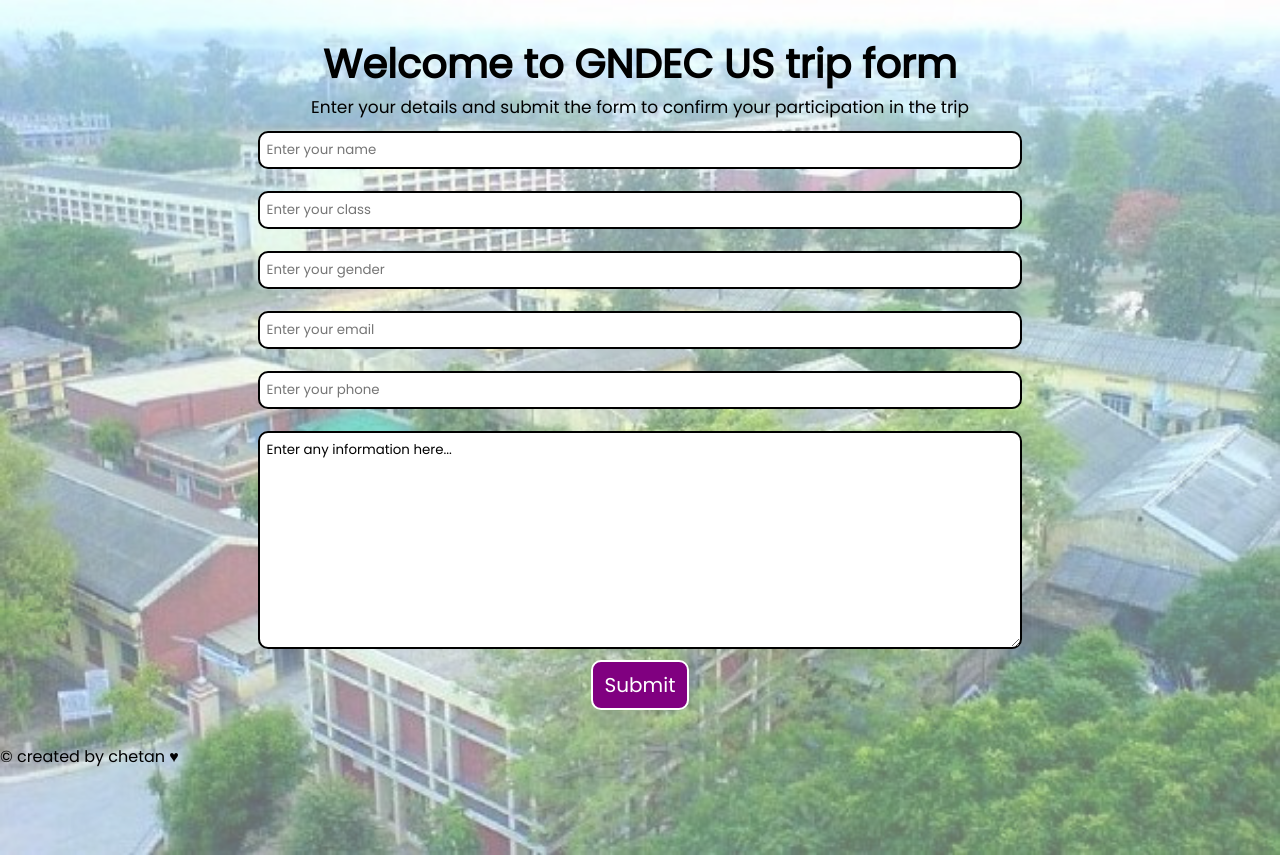
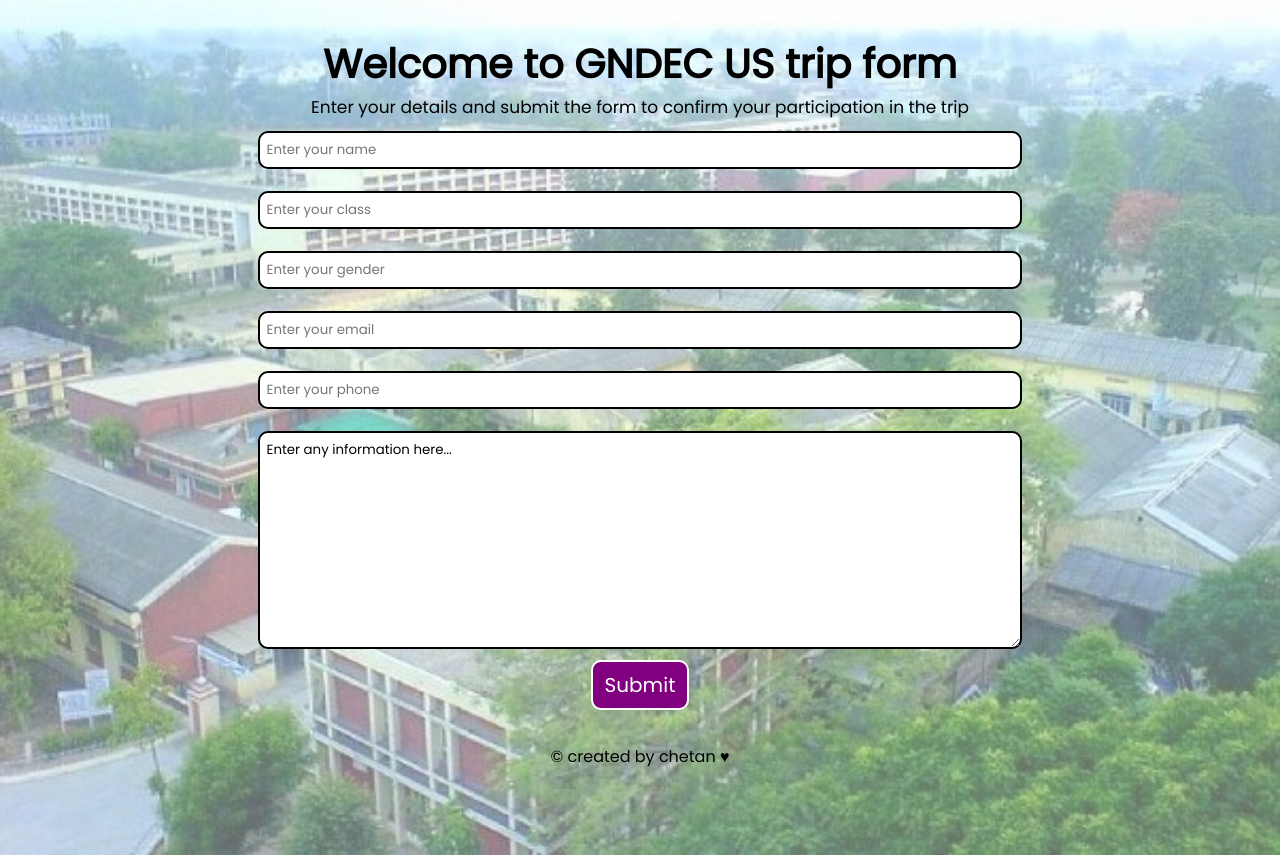
Before and after one commit to chetansingh-2/basic-php-sql-form-site, a PHP site: page / in a window 1280 px wide. Run offline with PHP 8.4, Linux system fonts and the light colour scheme.

Commit message:
Update style.css

```diff
--- a/style.css
+++ b/style.css
@@ -65,7 +65,11 @@ img{
     font-style: italic;
     font-size: 2rem;
 }
+footer{
 
+    color:black;
+    text-align: center;
+}
 @media only screen and (max-width: 360px) {
 
     /* body{
```
